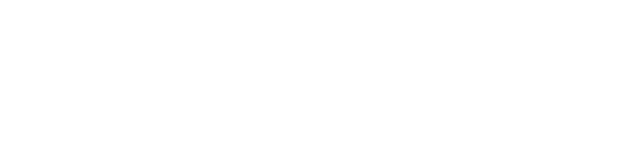
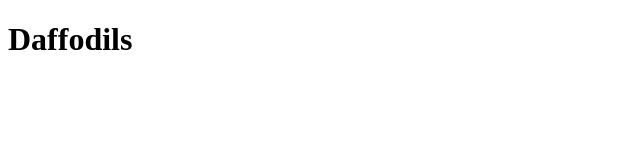
Before and after one commit to detriusk/my-website, a plain HTML site: page index.html in a window 1280 px wide. Shown: the whole page, without its empty margins (0-640 px from the left). Drawn offline with Linux system fonts and the light colour scheme.

Commit message:
added header to index.html

```diff
--- a/index.html
+++ b/index.html
@@ -6,6 +6,6 @@
     <title>Document</title>
 </head>
 <body>
-
+   <h1>Daffodils</h1>
 </body>
 </html>
```
Also changed, not shown: 1 other file.
